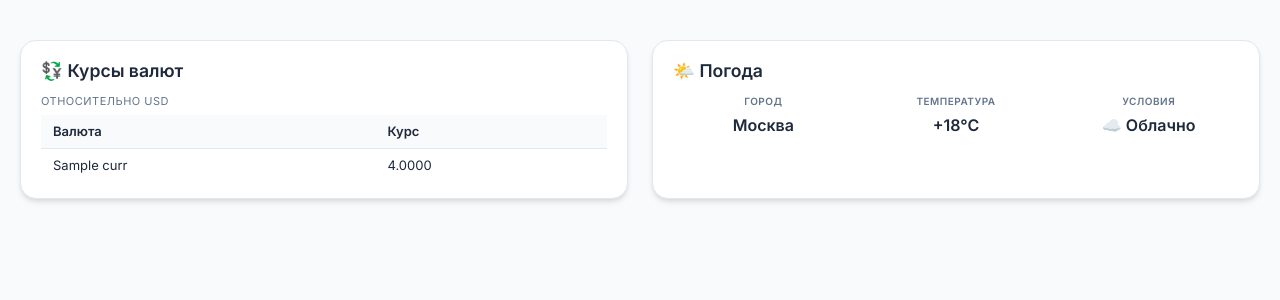
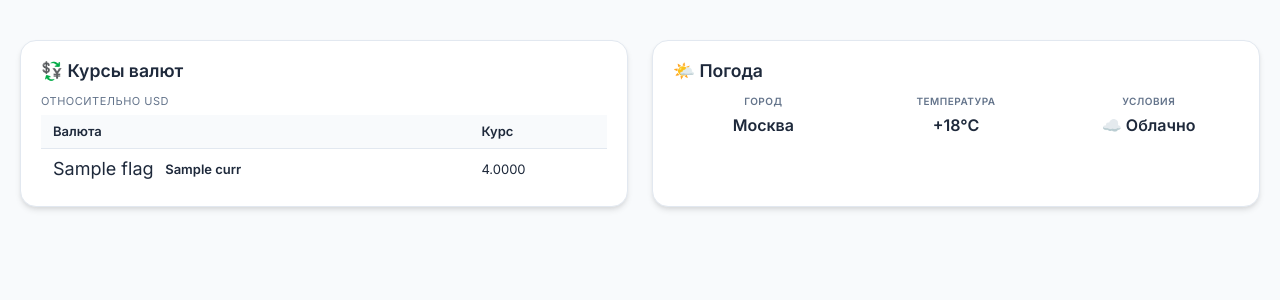
Before and after one commit to peggy-lee-zorba/Peggy_Lee_Zorba_ai, a Flask app: template templates/index.html in a window 1280 px wide. Shown: the part 92-392 px from the top of the page. Run offline with Flask 3, Linux system fonts and the light colour scheme; the template is opened without the code that fills it: most values are stand-ins (such as "Sample title", 1, 10 or a date in 2020).

Commit message:
251025 - Claude - 003 - flags

```diff
--- a/app.py
+++ b/app.py
@@ -48,22 +48,48 @@ VALID_PASSWORD = os.getenv("APP_PASSWORD", "securepass")
 # ========================
 def get_exchange_rates(base='USD'):
     url = f"https://api.exchangerate-api.com/v4/latest/{base}"
+
+    # Маппинг валют к флагам
+    currency_flags = {
+        'EUR': '🇪🇺',  # Европейский союз
+        'GBP': '🇬🇧',  # Великобритания
+        'JPY': '🇯🇵',  # Япония
+        'CNY': '🇨🇳',  # Китай
+        'CAD': '🇨🇦',  # Канада
+        'AUD': '🇦🇺',  # Австралия
+        'CHF': '🇨🇭',  # Швейцария
+        'RUB': '🇷🇺',  # Россия
+        'INR': '🇮🇳',  # Индия
+        'BRL': '🇧🇷',  # Бразилия
+    }
+
     try:
         response = requests.get(url, timeout=10)
         if response.status_code == 200:
             data = response.json()
             rates = data.get('rates', {})
             top_currencies = ['EUR', 'GBP', 'JPY', 'CNY', 'CAD', 'AUD', 'CHF', 'RUB', 'INR', 'BRL']
-            filtered_rates = {curr: rates[curr] for curr in top_currencies if curr in rates}
+            filtered_rates = {
+                curr: {'rate': rates[curr], 'flag': currency_flags.get(curr, '🏳️')}
+                for curr in top_currencies if curr in rates
+            }
             return filtered_rates
     except Exception as e:
         print(f"Ошибка получения курсов: {e}")
+
+    # Fallback данные с флагами
     return {
-        "EUR": 0.92, "GBP": 0.79, "JPY": 155.3, "CNY": 7.25,
-        "CAD": 1.37, "AUD": 1.52, "CHF": 0.89, "RUB": 92.5,
-        "INR": 83.4, "BRL": 5.12
+        "EUR": {'rate': 0.92, 'flag': '🇪🇺'},
+        "GBP": {'rate': 0.79, 'flag': '🇬🇧'},
+        "JPY": {'rate': 155.3, 'flag': '🇯🇵'},
+        "CNY": {'rate': 7.25, 'flag': '🇨🇳'},
+        "CAD": {'rate': 1.37, 'flag': '🇨🇦'},
+        "AUD": {'rate': 1.52, 'flag': '🇦🇺'},
+        "CHF": {'rate': 0.89, 'flag': '🇨🇭'},
+        "RUB": {'rate': 92.5, 'flag': '🇷🇺'},
+        "INR": {'rate': 83.4, 'flag': '🇮🇳'},
+        "BRL": {'rate': 5.12, 'flag': '🇧🇷'},
     }
-
 # ========================
 # Роуты
 # ========================
--- a/static/style.css
+++ b/static/style.css
@@ -361,3 +361,70 @@ input:focus {
     color: #6B7280;
     margin-bottom: 12px;
 }
+
+/* Иконки валют */
+.currency-item::before {
+    content: '💵';
+    margin-right: 8px;
+    opacity: 0.6;
+}
+
+/* Анимация появления карточек */
+.card {
+    animation: fadeInUp 0.5s ease;
+}
+
+@keyframes fadeInUp {
+    from {
+        opacity: 0;
+        transform: translateY(20px);
+    }
+    to {
+        opacity: 1;
+        transform: translateY(0);
+    }
+}
+
+/* Улучшенный hover для строк таблицы */
+tbody tr {
+    transition: background-color 0.2s ease;
+}
+
+tbody tr:hover {
+    background-color: rgba(99, 102, 241, 0.05);
+}
+
+/* Стили для флагов валют */
+.currency-flag {
+    font-size: 18px;
+    margin-right: 8px;
+    display: inline-block;
+    vertical-align: middle;
+}
+
+.currency-code {
+    font-weight: 600;
+    color: var(--text-primary);
+    vertical-align: middle;
+}
+
+/* Анимация при hover */
+tbody tr:hover .currency-flag {
+    transform: scale(1.2);
+    transition: transform 0.2s ease;
+}
+
+/* Индикаторы тренда */
+.rate-trend {
+    display: inline-block;
+    margin-left: 8px;
+    font-size: 12px;
+}
+
+.rate-trend.up {
+    color: #10B981;
+}
+
+.rate-trend.down {
+    color: #EF4444;
+}
--- a/templates/index.html
+++ b/templates/index.html
@@ -22,8 +22,14 @@
                 <tr><th>Валюта</th><th>Курс</th></tr>
             </thead>
             <tbody>
-                {% for curr, rate in rates.items() %}
-                <tr><td>{{ curr }}</td><td>{{ "%.4f"|format(rate) }}</td></tr>
+                {% for curr, data in rates.items() %}
+                <tr>
+                    <td>
+                        <span class="currency-flag">{{ data.flag }}</span>
+                        <span class="currency-code">{{ curr }}</span>
+                    </td>
+                    <td>{{ "%.4f"|format(data.rate) }}</td>
+                </tr>
                 {% endfor %}
             </tbody>
         </table>
```
